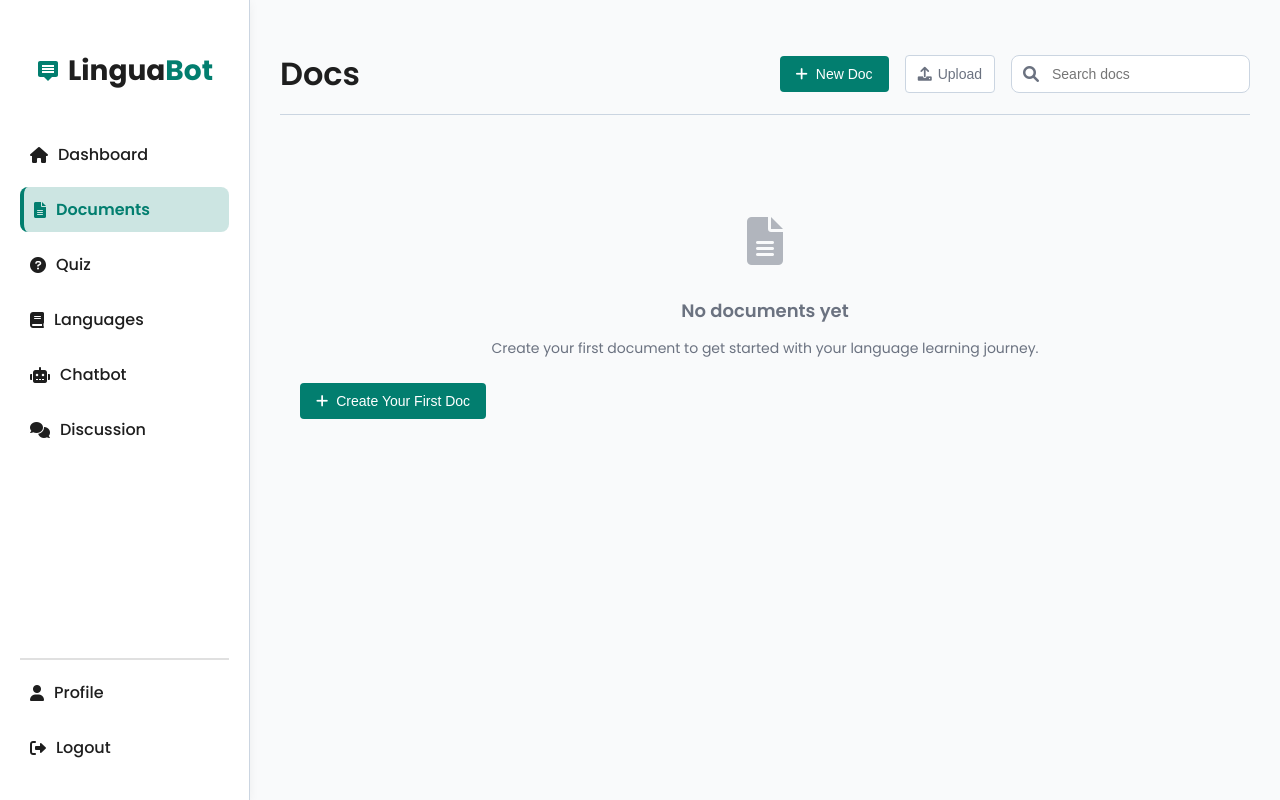
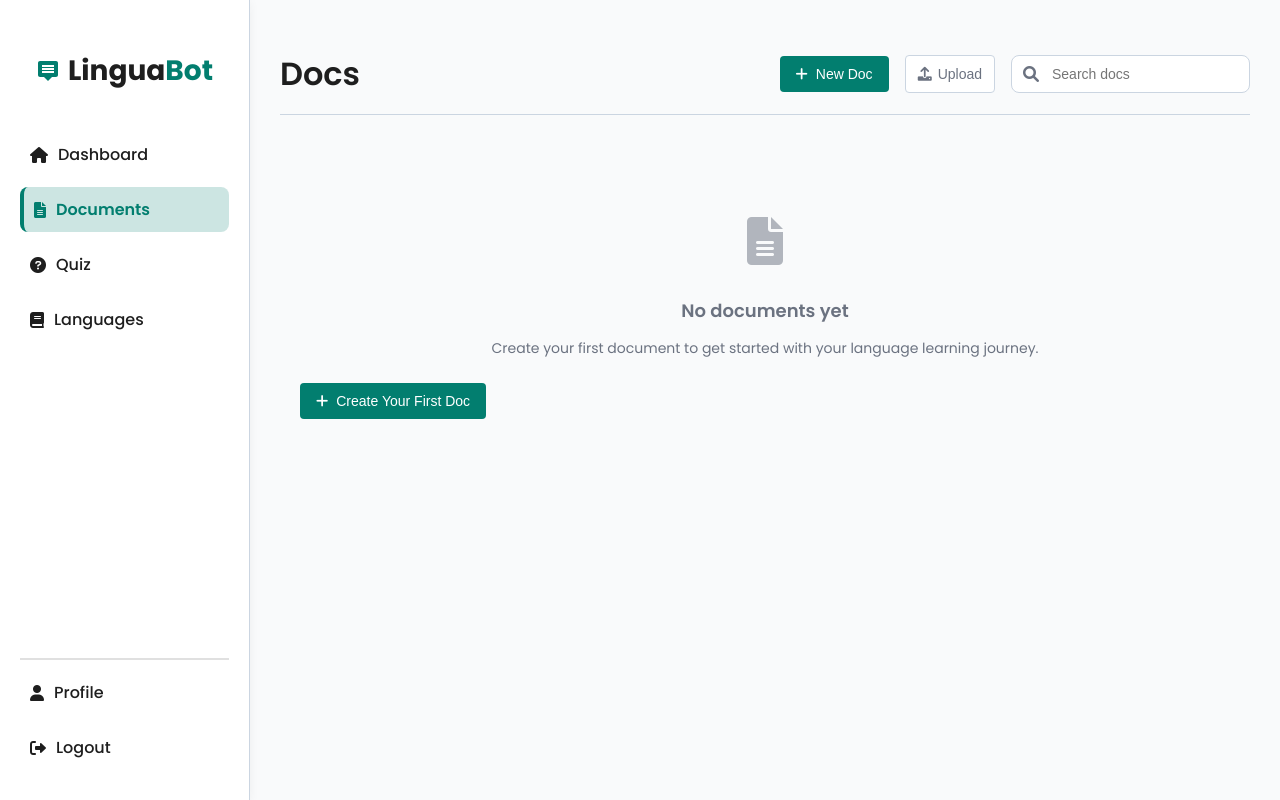
Before and after one commit to mohamedelziat50/language-learning-chatbot-MIU, a PHP site: page /language-learning-chatbot-MIU/app/views/student/docs.php in a window 1280 px wide. Run offline with PHP 8.4, Linux system fonts and the light colour scheme.

Commit message:
fixing errors

```diff
--- a/app/views/partials/sidebar.php
+++ b/app/views/partials/sidebar.php
@@ -16,8 +16,7 @@ $currentPage = basename($_SERVER['PHP_SELF']);
             <a href="/language-learning-chatbot-MIU/app/views/student/docs.php"<?php if ($currentPage == 'docs.php') echo ' class="active"'; ?>><i class="fas fa-file-alt"></i> Documents</a>
             <a href="/language-learning-chatbot-MIU/app/views/student/quiz.php"<?php if ($currentPage == 'quiz.php') echo ' class="active"'; ?>><i class="fas fa-question-circle"></i> Quiz</a>
             <a href="/language-learning-chatbot-MIU/app/views/student/Languages/language.php" <?php if ($currentPage == 'language.php') echo 'class="active"'; ?>><i class="fas fa-book"></i> Languages</a>
-            <a href="#"<?php if ($currentPage == 'chatbot.php') echo ' class="active"'; ?>><i class="fas fa-robot"></i> Chatbot</a>
-            <a href="#"<?php if ($currentPage == 'discussion.php') echo ' class="active"'; ?>><i class="fas fa-comments"></i> Discussion</a>
+
         </div>
         <div class="bottom-links">
             <a href="/language-learning-chatbot-MIU/app/views/student/profile.php"<?php if ($currentPage == 'profile.php') echo ' class="active"'; ?>><i class="fas fa-user"></i> Profile</a>
```
Also changed, not shown: tests/Unit/UserControllerTest.php (+3 -1 lines), 1 other file.
